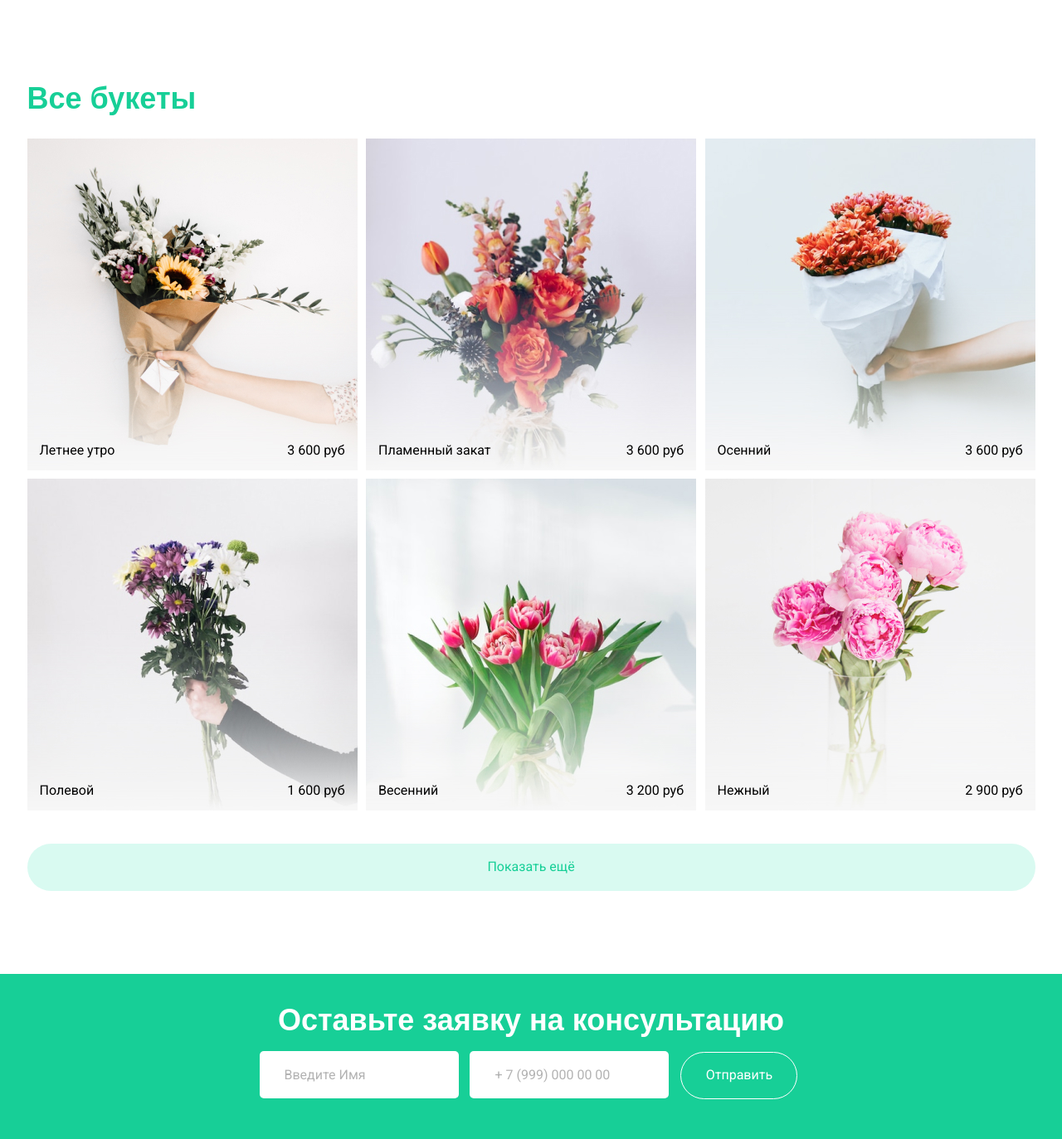
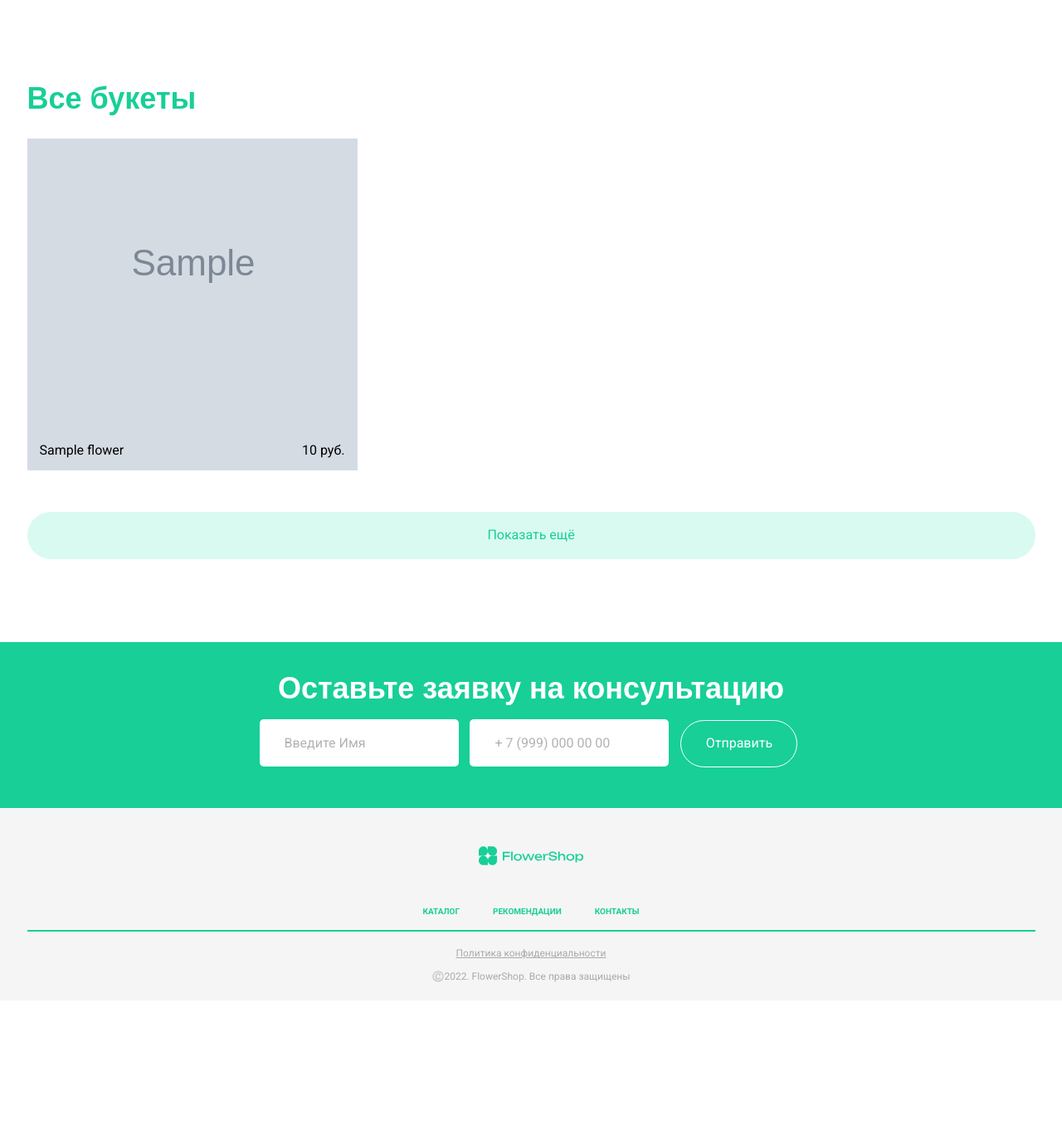
Before and after one commit to alexnv/25-dvmn-Flower_shop_web, a Django app: page /catalog/ in a window 1280 px wide. Shown: the part 50-1423 px from the top of the page at 83% size. After the commit the page ends 1234 px from the top, so only its background shows below. Run offline with Django 4.2, Linux system fonts and the light colour scheme; tables that the repository leaves empty hold one stand-in row (values such as "Sample post"); grey boxes marked "Sample" are stand-in pictures; parts of the project's set-up code (start-up, migrations or seed data) failed here and were passed over; some web fonts are replaced.

Commit message:
Add bunch to catalog

```diff
--- a/templates/catalog.html
+++ b/templates/catalog.html
@@ -27,50 +27,27 @@
 		<div class="container p100">
 			<div class="catalog">
 				<div class="title">Все букеты</div>
-				<div class="catalog__block">
+				  <div class="catalog__block">
 					<div class="recommended__elems ficb recommended__elems_first">
-						<div class="recommended__block recommended__block_first">
-							<div class="recommended__block_elems ficb">
-								<span class="recommended__block_intro">Летнее утро</span>
-								<span class="recommended__block_price">3 600 руб</span>
+						{% for bunch in bouquets_first %}
+						  <div class="recommended__block " style="background: url('{{ bunch.image.url }} ')">
+							<div class="recommended__block_elems ficb " >
+								<span class="recommended__block_intro">{{ bunch.name }}</span>
+								<span class="recommended__block_price">{{ bunch.price }} руб.</span>
 							</div>
 						</div>
-						<div class="recommended__block recommended__block_sec">
-							<div class="recommended__block_elems ficb">
-								<span class="recommended__block_intro">Пламенный закат</span>
-								<span class="recommended__block_price">3 600 руб</span>
-							</div>
-						</div>
-						<div class="recommended__block recommended__block_thr">
-							<div class="recommended__block_elems ficb">
-								<span class="recommended__block_intro">Осенний</span>
-								<span class="recommended__block_price">3 600 руб</span>
-							</div>
-						</div>
-
-
+						{% endfor %}
 					</div>
 					<div class="recommended__elems ficb recommended__elems_sec">
-						<div class="recommended__block recommended__block_first">
-							<div class="recommended__block_elems ficb">
-								<span class="recommended__block_intro">Полевой</span>
-								<span class="recommended__block_price">1 600 руб</span>
+						{% for bunch in bouquets_second %}
+						<div class="recommended__block " style="background: url('{{ bunch.image.url }} ')">
+							<div class="recommended__block_elems ficb " >
+								<span class="recommended__block_intro">{{ bunch.name }}</span>
+								<span class="recommended__block_price">{{ bunch.price }} руб.</span>
 							</div>
+
 						</div>
-						<div class="recommended__block recommended__block_sec">
-							<div class="recommended__block_elems ficb">
-								<span class="recommended__block_intro">Весенний</span>
-								<span class="recommended__block_price">3 200 руб</span>
-							</div>
-						</div>
-						<div class="recommended__block recommended__block_thr">
-							<div class="recommended__block_elems ficb">
-								<span class="recommended__block_intro">Нежный</span>
-								<span class="recommended__block_price">2 900 руб</span>
-							</div>
-						</div>
-
-
+						{% endfor %}
 					</div>
 					<button class="btn largeBtn catalog__btn">Показать ещё</button>
 				</div>
--- a/webshop/views.py
+++ b/webshop/views.py
@@ -20,7 +20,13 @@ def index_page(request):
 
 
 def catalog_page(request):
-    context = {}
+    bouquets = FlowersBunch.objects.all()[:6]
+    bouquets_first = bouquets[:3]
+    bouquets_second = bouquets[3:6]
+    context = {
+        'bouquets_first': bouquets_first,
+        'bouquets_second': bouquets_second,
+    }
     return render(request, template_name="catalog.html", context=context)
 
 
```
